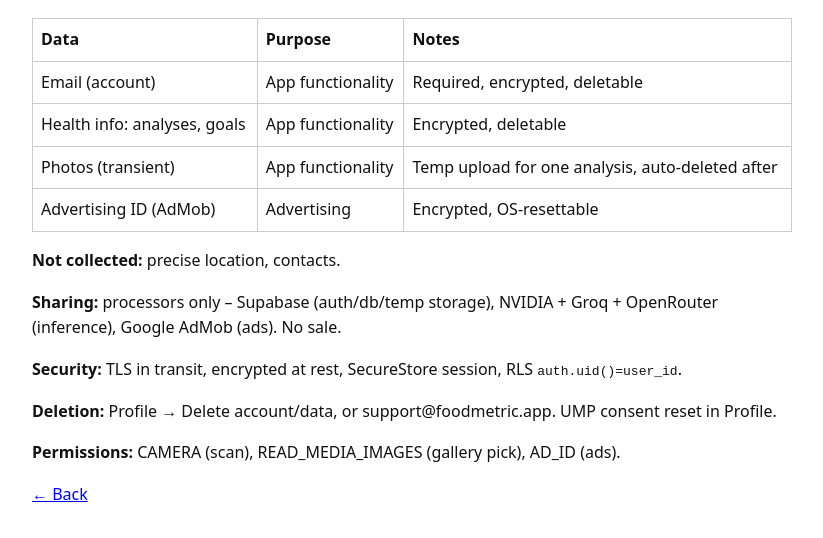
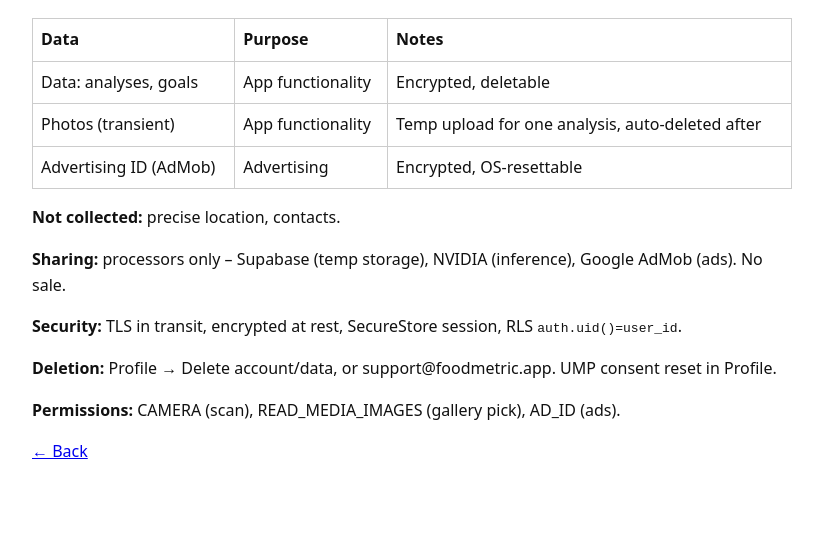
Before and after one commit to markcan369/foodmetric, a plain HTML site: page data-safety.html in a window 1280 px wide. Shown: the part 96-634 px from the top of the page, without its empty margins (228-1051 px from the left). Drawn offline with Linux system fonts and the light colour scheme.

Commit message:
Update data safety information in HTML

```diff
--- a/data-safety.html
+++ b/data-safety.html
@@ -5,12 +5,11 @@
 </head><body>
 <h1>Data Safety – FoodMetric (<code>com.foodmetric.app</code>)</h1>
 <table><tr><th>Data</th><th>Purpose</th><th>Notes</th></tr>
-<tr><td>Email (account)</td><td>App functionality</td><td>Required, encrypted, deletable</td></tr>
-<tr><td>Health info: analyses, goals</td><td>App functionality</td><td>Encrypted, deletable</td></tr>
+<tr><td>Data: analyses, goals</td><td>App functionality</td><td>Encrypted, deletable</td></tr>
 <tr><td>Photos (transient)</td><td>App functionality</td><td>Temp upload for one analysis, auto-deleted after</td></tr>
 <tr><td>Advertising ID (AdMob)</td><td>Advertising</td><td>Encrypted, OS-resettable</td></tr></table>
 <p><strong>Not collected:</strong> precise location, contacts.</p>
-<p><strong>Sharing:</strong> processors only – Supabase (auth/db/temp storage), NVIDIA + Groq + OpenRouter (inference), Google AdMob (ads). No sale.</p>
+<p><strong>Sharing:</strong> processors only – Supabase (temp storage), NVIDIA (inference), Google AdMob (ads). No sale.</p>
 <p><strong>Security:</strong> TLS in transit, encrypted at rest, SecureStore session, RLS <code>auth.uid()=user_id</code>.</p>
 <p><strong>Deletion:</strong> Profile → Delete account/data, or support@foodmetric.app. UMP consent reset in Profile.</p>
 <p><strong>Permissions:</strong> CAMERA (scan), READ_MEDIA_IMAGES (gallery pick), AD_ID (ads).</p>
```
